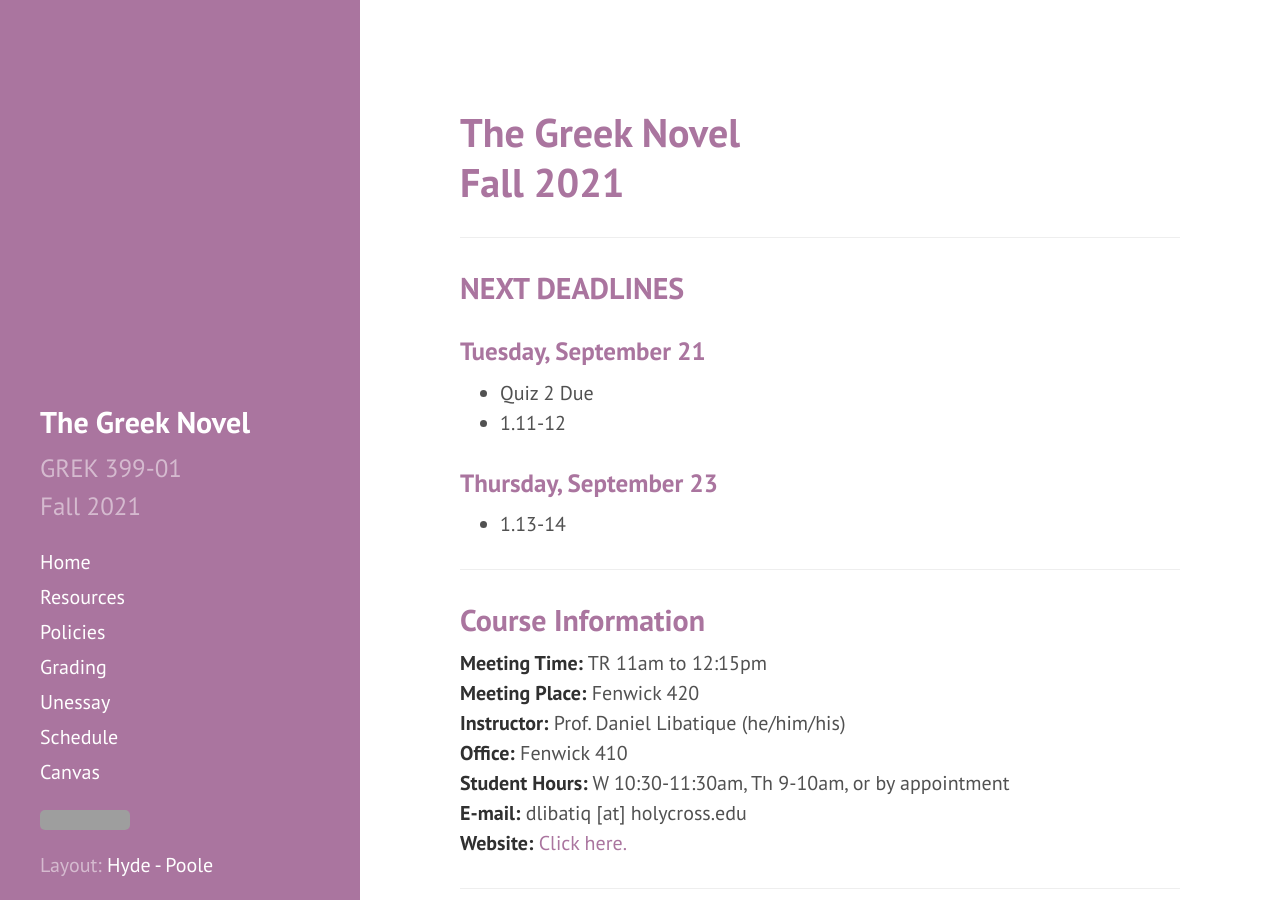
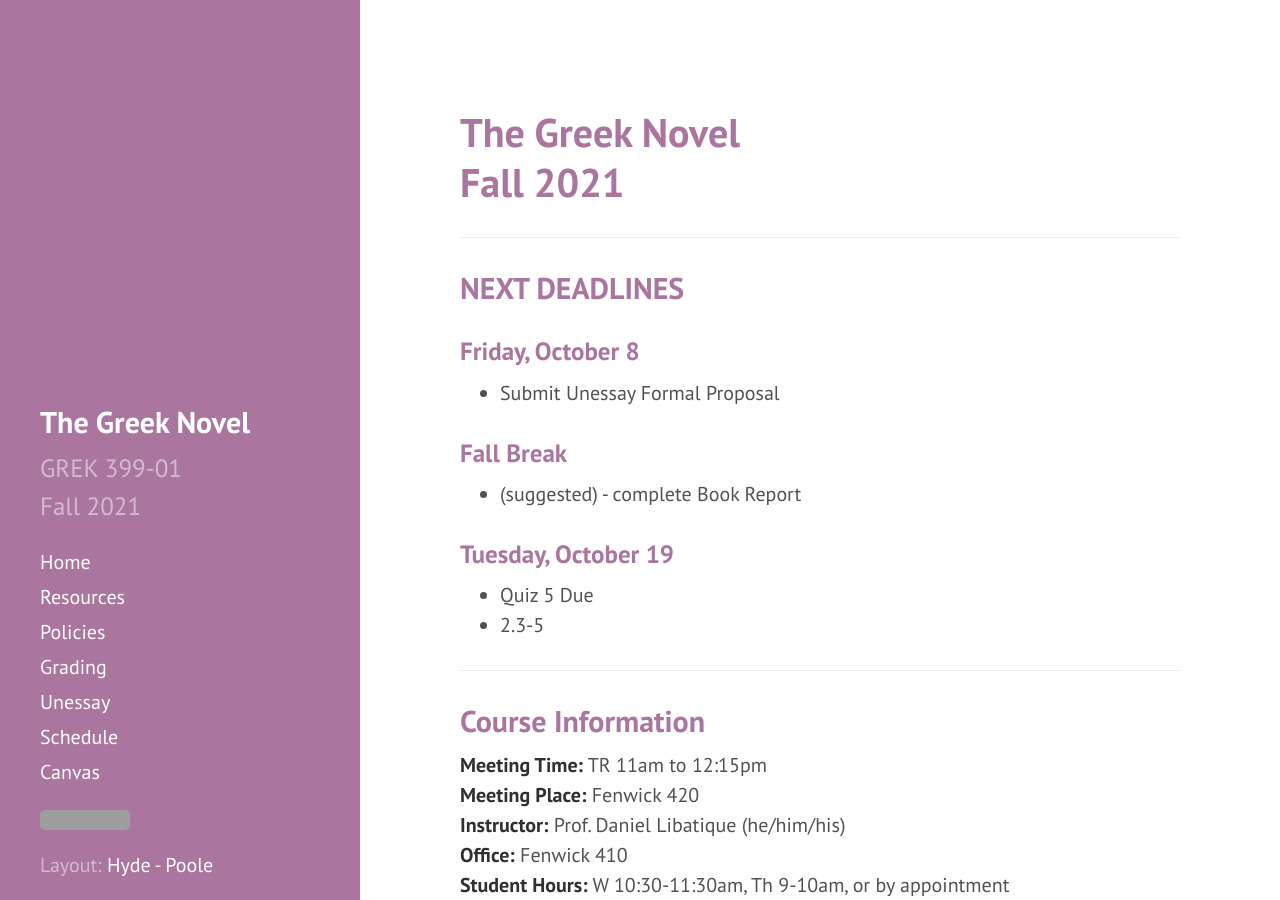
Before and after one commit to DLibatique/GREK399-F21, a Jekyll site: the page built from _pages/index.md, in a window 1280 px wide and 900 px high. Built offline with Jekyll 4.4.1, drawn with Linux system fonts in a browser that asks for light colours; grey boxes are pictures that could not be loaded.

Commit message:
updated home page

```diff
--- a/_pages/index.md
+++ b/_pages/index.md
@@ -10,12 +10,15 @@ permalink: /
 
 ## NEXT DEADLINES
 
-### Tuesday, September 21
-* Quiz 2 Due
-* 1.11-12
+### Friday, October 8
+* Submit Unessay Formal Proposal
 
-### Thursday, September 23
-* 1.13-14
+### Fall Break
+* (suggested) - complete Book Report
+
+### Tuesday, October 19
+* Quiz 5 Due
+* 2.3-5
 
 ***
 
```
